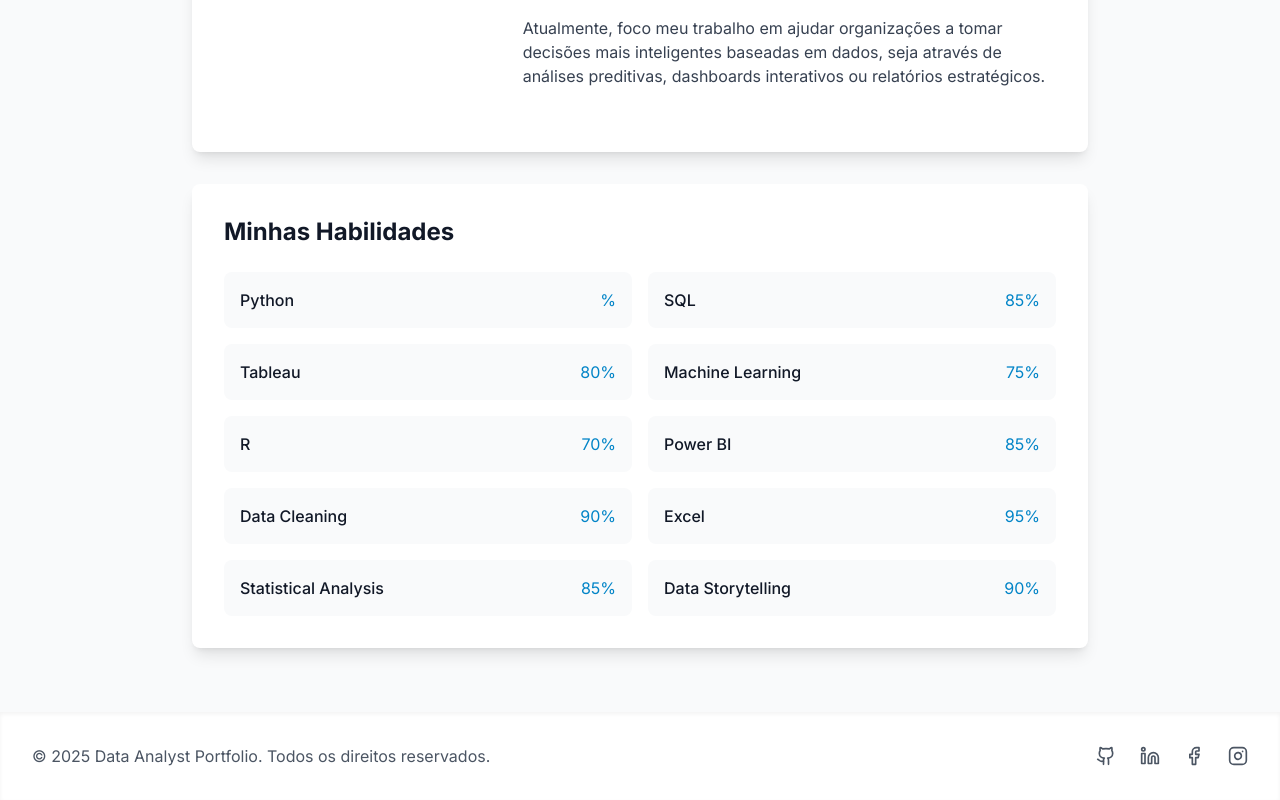
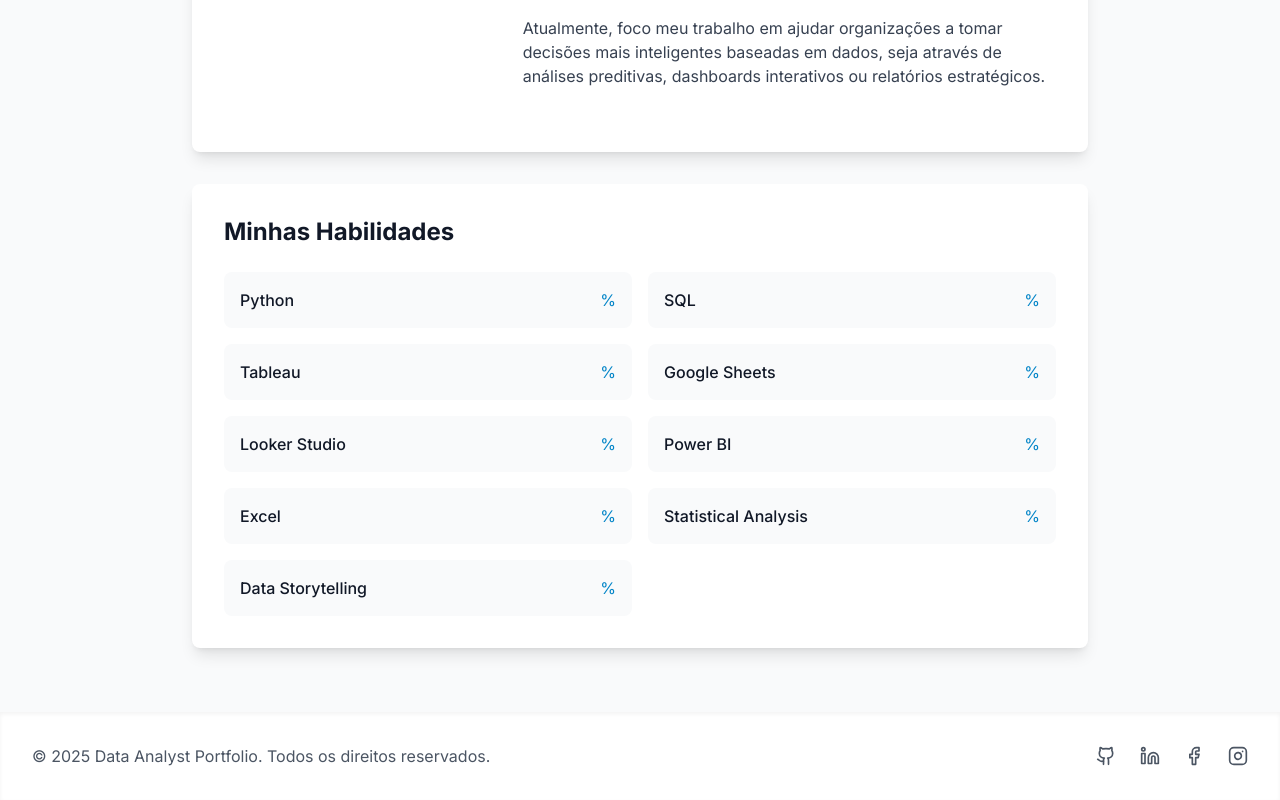
Before and after one commit to italomtato/Port, a React (Vite) app: page /skills in a window 1280 px wide. Shown: the part 596-1396 px from the top of the page. Built offline with nearby package versions, Linux system fonts and the light colour scheme.

Commit message:
Update data.ts

```diff
--- a/src/data.ts
+++ b/src/data.ts
@@ -155,55 +155,41 @@ export const initialSkills: Skill[] = [
   {
     id: 2,
     name: "SQL",
-    level: 85,
     category: "Database"
   },
   {
     id: 3,
     name: "Tableau",
-    level: 80,
     category: "Visualization"
   },
   {
     id: 4,
-    name: "Machine Learning",
-    level: 75,
+    name: "Google Sheets",
     category: "Analysis"
   },
   {
     id: 5,
-    name: "R",
-    level: 70,
+    name: "Looker Studio",
     category: "Programming"
   },
   {
     id: 6,
     name: "Power BI",
-    level: 85,
     category: "Visualization"
   },
   {
     id: 7,
-    name: "Data Cleaning",
-    level: 90,
-    category: "Data Preparation"
+    name: "Excel",
+    category: "Tools"
   },
   {
     id: 8,
-    name: "Excel",
-    level: 95,
-    category: "Tools"
+    name: "Statistical Analysis",
+    category: "Analysis"
   },
   {
     id: 9,
-    name: "Statistical Analysis",
-    level: 85,
-    category: "Analysis"
-  },
-  {
-    id: 10,
     name: "Data Storytelling",
-    level: 90,
     category: "Communication"
   }
 ];
```
